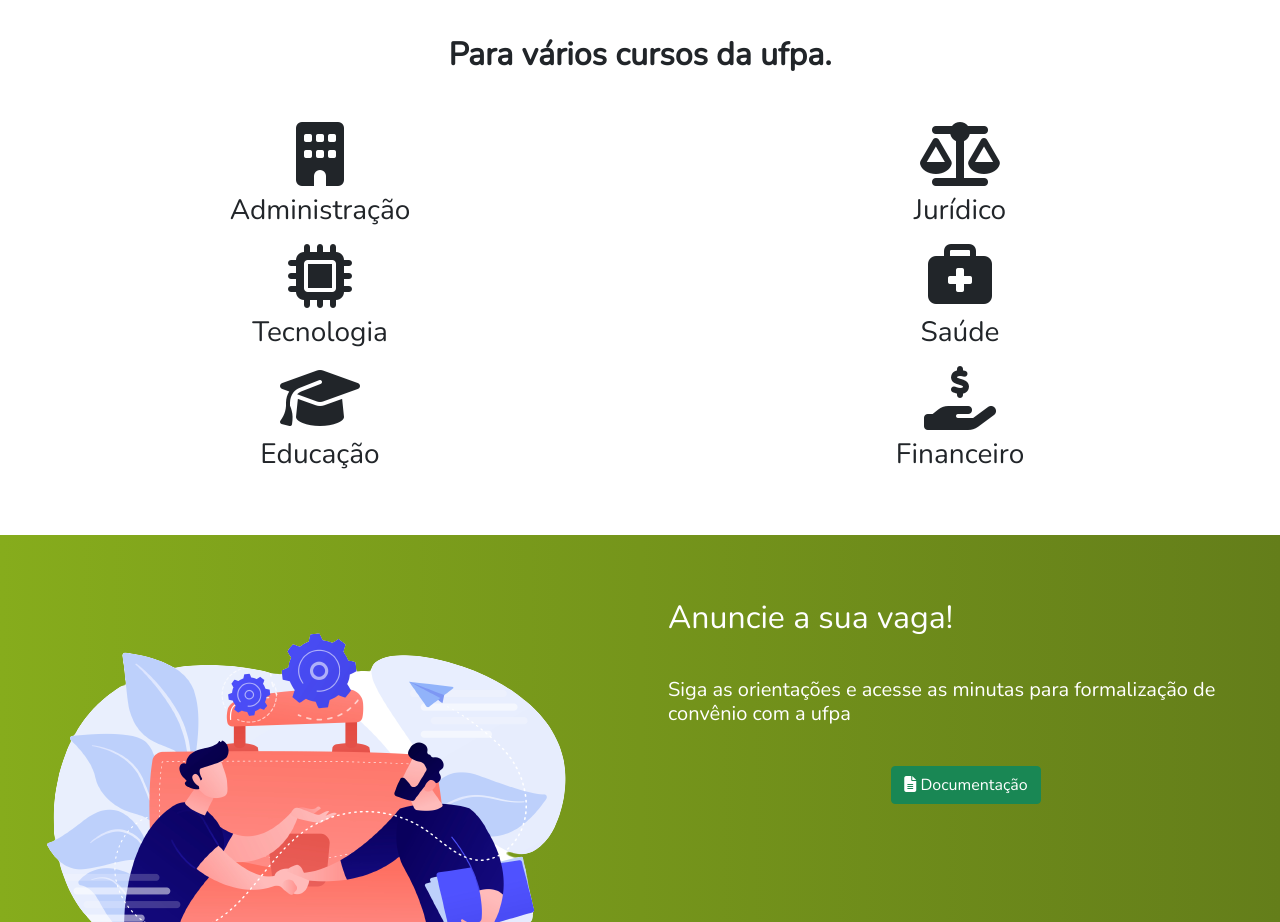
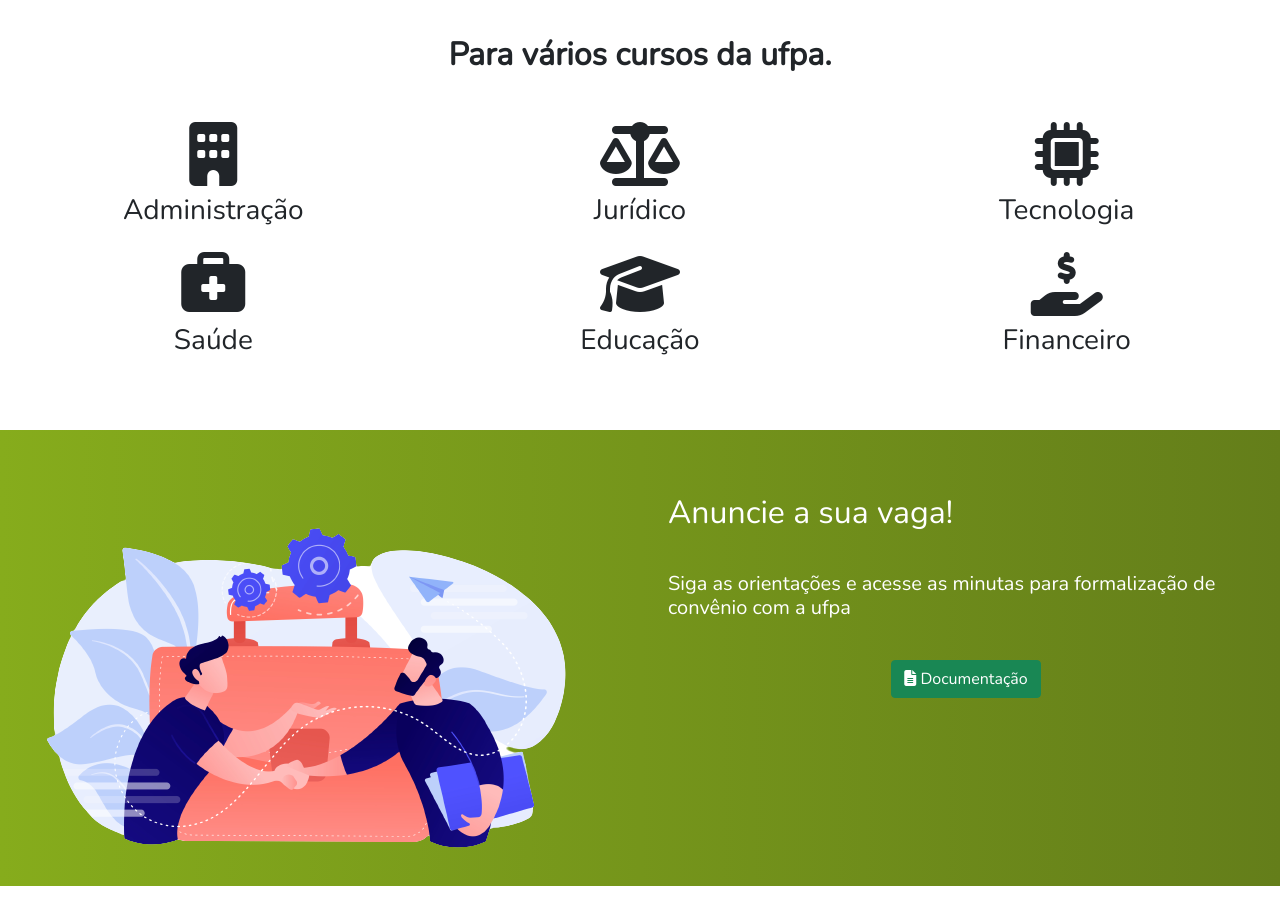
Before and after one commit to MateusViniMelo/comeb-ui, a plain HTML site: page index.html in a window 1280 px wide. Shown: the part 1220-2142 px from the top of the page. Drawn offline with nearby package versions, Linux system fonts and the light colour scheme.

Commit message:
ajustes de responsividade dos icones de curso

```diff
--- a/index.html
+++ b/index.html
@@ -141,39 +141,39 @@
         <div class="container-fluid">
           <h2 class="text-center mt-5 mb-5 fw-bold">Para vários cursos da ufpa.</h2>
           <div class="row justify-content-center">
-            <div class="col-6">
-              <div class="area-icone-curso text-center mb-3">
+            <div class="col-6 col-lg-3 col-xl-4">
+              <div class="area-icone-curso text-center mb-4">
                 <i class="fa-solid fa-building icone-curso"></i><br>
                 <h3 class="mt-2">Administração</h2>
               </div>
             </div>
-            <div class="col-6">
-              <div class="area-icone-curso text-center mb-3">
+            <div class="col-6 col-lg-3 col-xl-4">
+              <div class="area-icone-curso text-center mb-4">
                 <i class="fa-solid fa-scale-balanced icone-curso "></i><br>
                 <h3 class="mt-2">Jurídico</h2>
               </div>
             </div>
-            <div class="col-6">
-              <div class="area-icone-curso text-center mb-3">
+            <div class="col-6 col-lg-3 col-xl-4">
+              <div class="area-icone-curso text-center mb-4">
                 <i class="fa-solid fa-microchip icone-curso"></i><br>
                 <h3 class="mt-2">Tecnologia</h2>
               </div>
             </div>
-            <div class="col-6">
-              <div class="area-icone-curso text-center mb-3">
+            <div class="col-6 col-lg-3 col-xl-4">
+              <div class="area-icone-curso text-center mb-4">
                 <i class="fa-solid fa-briefcase-medical icone-curso"></i><br>
                 <h3 class="mt-2">Saúde</h2>
               </div>
             </div>
-            <div class="col-6">
-              <div class="area-icone-curso text-center mb-3">
+            <div class="col-6 col-lg-3 col-xl-4">
+              <div class="area-icone-curso text-center mb-4">
                 <i class="fa-solid fa-graduation-cap icone-curso"></i><br>
                 <h3 class="mt-2">Educação</h2>
               </div>
             </div>
 
-            <div class="col-6">
-              <div class="area-icone-curso text-center mb-3">
+            <div class="col-6 col-lg-3 col-xl-4">
+              <div class="area-icone-curso text-center mb-4">
                 <i class="fa-solid fa-hand-holding-dollar icone-curso"></i><br>
                 <h3 class="mt-2">Financeiro</h2>
               </div>
```
